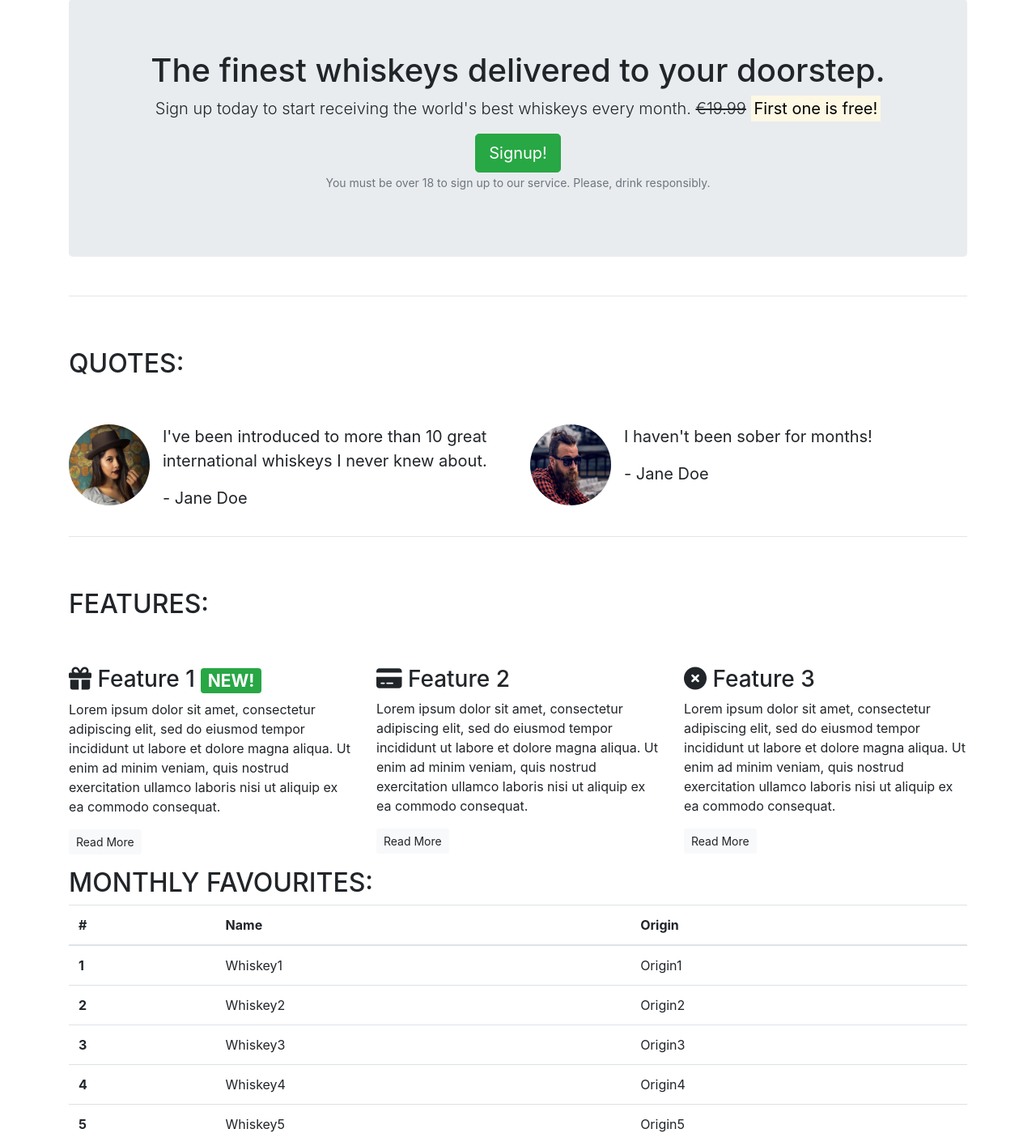
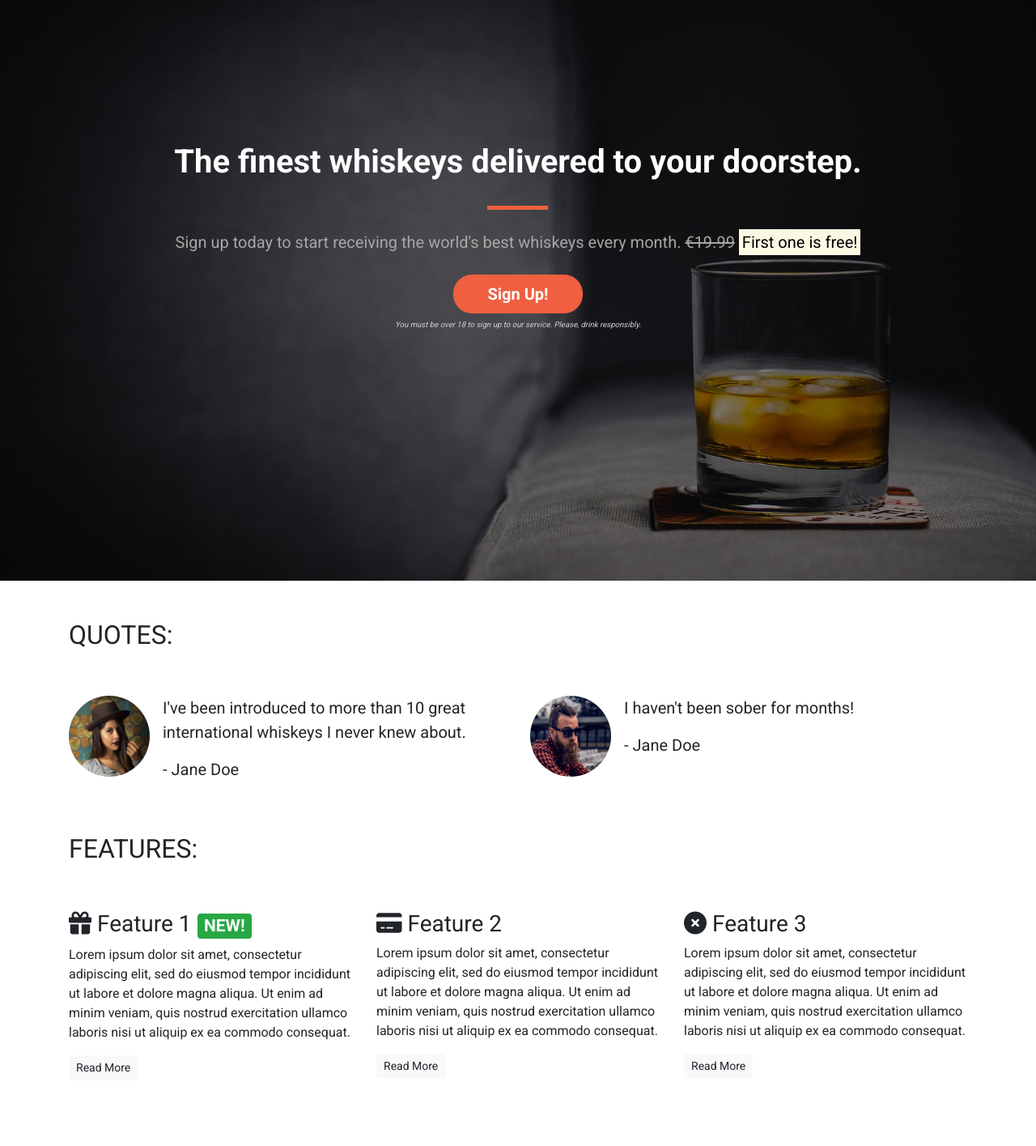
Before and after one commit to marcgithub23/bootstrap4-tutorial, a plain HTML site: page index.html in a window 1280 px wide. Shown: the part 139-1554 px from the top of the page at 81% size. After the commit the page ends 1489 px from the top, so only its background shows below. Drawn offline with nearby package versions, Linux system fonts and the light colour scheme.

Commit message:
Add css styling and delete monthly favourites section

```diff
--- /dev/null
+++ b/assets/css/style.css
@@ -0,0 +1,97 @@
+/* Google fonts import */
+@import url('https://fonts.googleapis.com/css2?family=Roboto:wght@400;700&display=swap');
+
+body {
+    font-family: 'Roboto', sans-serif;
+}
+
+/* Containers */
+
+.alert-container {}
+
+.callout-container {
+    height: 100vh;
+    background: url('../images/whiskey-background.jpg') no-repeat bottom right fixed;
+    -webkit-background-size: cover;
+    -moz-background-size: cover;
+    -o-background-size: cover;
+    background-size: cover;
+    display: flex;
+    align-items: center;
+    justify-content: center;
+    position: relative;
+}
+
+.opaque-overlay {
+    position: absolute;
+    top: 0;
+    left: 0;
+    height: 100%;
+    width: 100%;
+    background-color: rgba(0,0,0,0.5);
+}
+
+.quotes-container {}
+
+.features-container {}
+
+/* Block dividers */
+
+.block-divider {
+    width: 75px;
+    height: 5px;
+    border: 0;
+}
+
+.block-divider--orange {
+    background-color: #f05f40;
+}
+
+.block-divider--short {
+    width: 35px;
+}
+
+/* Jumbotron */
+
+.jumbotron {
+    background-color: transparent;
+}
+
+.jumbotron-header {
+    color: white;
+    font-weight: bold;
+    margin-bottom: 30px;
+}
+
+.jumbotron .lead {
+    margin: 25px 0;
+    color: #a7a7a7;
+}
+
+.jumbotron small {
+    font-size: 60%;
+    font-style: italic;
+    color: #d0d0d0;
+}
+
+/* Buttons */
+
+.btn--cta {
+    font-weight: bold;
+    border-radius: 23px;
+    width: 160px;
+}
+
+.btn--red {
+    color: white;
+    background-color: #f05f40;
+    border-color: #f05f40;
+}
+
+.btn--red:hover,
+.btn--red:active,
+.btn--red:focus,
+.btn--red:active:focus {
+    background-color: #df4929;
+    border-color: #df4929;
+}
--- a/index.html
+++ b/index.html
@@ -8,6 +8,8 @@
     <!-- Bootstrap CSS -->
     <link rel="stylesheet" href="https://cdn.jsdelivr.net/npm/bootstrap@4.6.2/dist/css/bootstrap.min.css"
         integrity="sha384-xOolHFLEh07PJGoPkLv1IbcEPTNtaed2xpHsD9ESMhqIYd0nLMwNLD69Npy4HI+N" crossorigin="anonymous">
+    <!-- CSS stylesheet -->
+    <link rel="stylesheet" href="assets/css/style.css">
     <!-- Fontawesome kit -->
     <script src="https://kit.fontawesome.com/6c37ea467e.js" crossorigin="anonymous"></script>
     <title>Whiskey Drop | Taste a new whiskey every month</title>
@@ -53,7 +55,9 @@
             <a href="/login">Sign In / Sign Up</a>
         </div>
     </nav>
-    <article class="container mt-3">
+
+    <!-- Alert -->
+    <!-- <div class="container alert-container">
         <div class="row d-none d-sm-block">
             <div class="col-12">
                 <div class="alert alert-warning">
@@ -62,19 +66,24 @@
                 </div>
             </div>
         </div>
-        <!-- Callout -->
+    </div> -->
+
+    <!-- Callout -->
+    <div class="container-fluid callout-container">
+        <div class="opaque-overlay">&nbsp;</div>
         <div class="row">
             <div class="col-12">
                 <section class="callout jumbotron text-center">
-                    <h1>The finest whiskeys delivered to your doorstep.</h1>
+                    <h1 class="jumbotron-header">The finest whiskeys delivered to your doorstep.</h1>
+                    <hr class="block-divider block-divider--orange">
                     <p class="lead">
                         Sign up today to start receiving the world's best whiskeys every month.
                         <s class="d-none d-sm-inline">€19.99</s>
                         <span class="d-inline d-sm-none"><br></span>
                         <strong><mark>First one is free!</mark></strong>
                     </p>
-                    <button class="btn btn-success btn-lg" data-toggle="modal" data-target="#signUpModal">
-                        Signup!
+                    <button class="btn btn-lg btn--cta btn--red" data-toggle="modal" data-target="#signUpModal">
+                        Sign Up!
                     </button>
                     <p class="text-muted">
                         <small>You must be over 18 to sign up to our service. Please, drink responsibly.</small>
@@ -82,10 +91,10 @@
                 </section>
             </div>
         </div>
+    </div>
 
-        <hr>
-
-        <!-- Quotes -->
+    <!-- Quotes -->
+    <div class="container quotes-container">
         <section class="quotes">
             <div class="row">
                 <div class="col-12 my-5">
@@ -97,7 +106,7 @@
                     <div class="media">
                         <div class="d-none d-sm-block">
                             <img src="/assets/images/girl-image.png" class="rounded-circle mr-3" height=100 width=100
-                            alt="image of a girl">
+                                alt="image of a girl">
                         </div>
                         <div class="media-body">
                             <blockquote class="blockquote">
@@ -114,7 +123,7 @@
                     <div class="media">
                         <div class="d-none d-sm-block">
                             <img src="/assets/images/guy-image.png" class="rounded-circle mr-3" height=100 width=100
-                            alt="image of a guy">
+                                alt="image of a guy">
                         </div>
                         <div class="media-body">
                             <blockquote class="blockquote">
@@ -126,10 +135,10 @@
                 </div>
             </div>
         </section>
+    </div>
 
-        <hr>
-
-        <!-- Features -->
+    <!-- Features -->
+    <div class="container features-container">
         <section class="features">
             <div class="row">
                 <div class="col-12 my-5">
@@ -140,7 +149,8 @@
                 <div class="col-12 col-md-6 col-lg-4">
                     <div class="feature">
                         <h3>
-                            <i class="fa-solid fa-gift d-none d-sm-inline"></i> Feature 1 <span class="badge badge-success">NEW!</span>
+                            <i class="fa-solid fa-gift d-none d-sm-inline"></i> Feature 1 <span
+                                class="badge badge-success">NEW!</span>
                         </h3>
                         <p>
                             Lorem ipsum dolor sit amet, consectetur adipiscing elit, sed do eiusmod tempor incididunt ut
@@ -180,48 +190,7 @@
                 </div>
             </div>
         </section>
-
-        <!-- Monthly favourites -->
-        <section class="monthly-favourites">
-            <h2 class="text-uppercase">Monthly favourites:</h2>
-            <table class="table">
-                <thead>
-                    <tr>
-                        <th scope="col">#</th>
-                        <th scope="col">Name</th>
-                        <th scope="col">Origin</th>
-                    </tr>
-                </thead>
-                <tbody>
-                    <tr>
-                        <th scope="row">1</th>
-                        <td>Whiskey1</td>
-                        <td>Origin1</td>
-                    </tr>
-                    <tr>
-                        <th scope="row">2</th>
-                        <td>Whiskey2</td>
-                        <td>Origin2</td>
-                    </tr>
-                    <tr>
-                        <th scope="row">3</th>
-                        <td>Whiskey3</td>
-                        <td>Origin3</td>
-                    </tr>
-                    <tr>
-                        <th scope="row">4</th>
-                        <td>Whiskey4</td>
-                        <td>Origin4</td>
-                    </tr>
-                    <tr>
-                        <th scope="row">5</th>
-                        <td>Whiskey5</td>
-                        <td>Origin5</td>
-                    </tr>
-                </tbody>
-            </table>
-        </section>
-    </article>
+    </div>
 
     <!-- Modal bootstrap -->
     <div class="modal" tabindex="-1" role="dialog" id="signUpModal">
```
Also changed, not shown: assets/images/whiskey-background.jpg (added).
